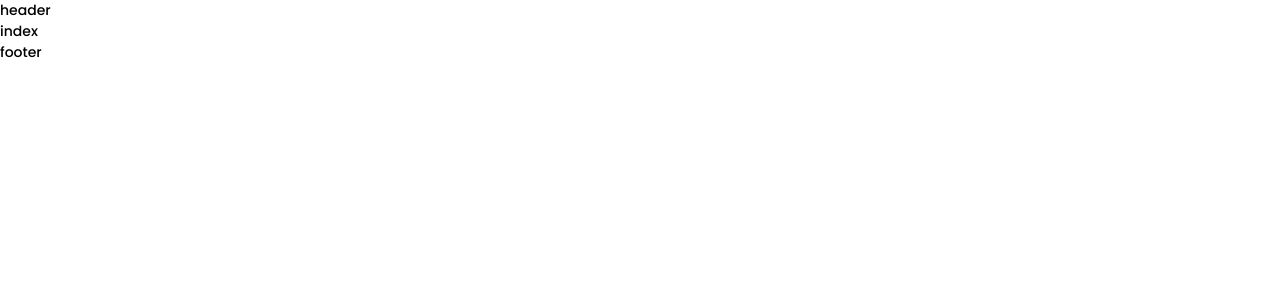
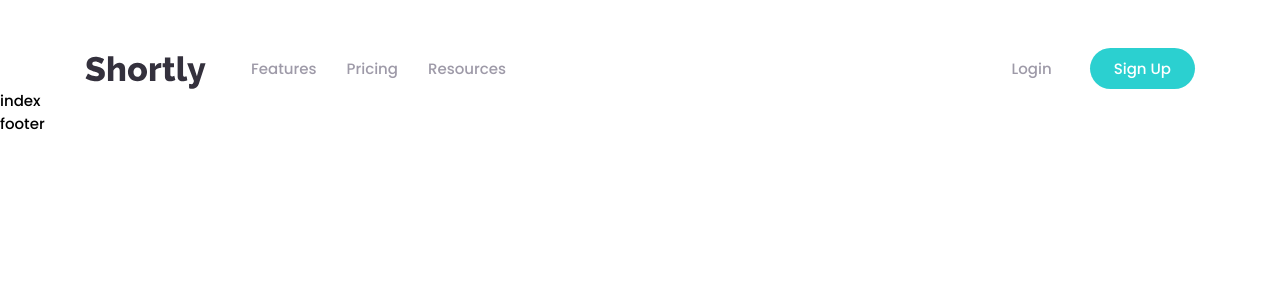
Before and after one commit to pestushka/shortly-test-task, a React (Create React App) app: page / in a window 1280 px wide. Shown: the top 300 px of the page. Built offline with nearby package versions, Linux system fonts and the light colour scheme.

Commit message:
Create header with button and section components.

```diff
--- a/src/GlobalStyle.js
+++ b/src/GlobalStyle.js
@@ -362,6 +362,7 @@ const GlobalStyle = createGlobalStyle`
   body {
     font-family: Poppins, sans-serif;
     font-weight: 500;
+    font-size: 15px;
   }
 `
 
--- /dev/null
+++ b/src/components/atoms/Button/index.js
@@ -0,0 +1,6 @@
+import React from 'react'
+import { Wrapper } from './styles'
+
+const Button = ({ children, ...props }) => <Wrapper {...props}>{children}</Wrapper>
+
+export default Button
--- /dev/null
+++ b/src/components/atoms/Button/styles.js
@@ -0,0 +1,16 @@
+import styled from 'styled-components'
+import { color, defaultTransition } from 'config/theme'
+
+export const Wrapper = styled.div`
+  background: ${color.accent};
+  border-radius: 28px;
+  font-size: 20px;
+  color: ${color.white};
+  padding: 8px 24px;
+  cursor: pointer;
+  ${defaultTransition}
+
+  &:hover {
+    background: ${color.accent_hover};
+  }
+`
--- /dev/null
+++ b/src/components/atoms/Section/index.js
@@ -0,0 +1,10 @@
+import React from 'react'
+import { Content } from './styles'
+
+const Section = ({ children }) => (
+  <section>
+    <Content>{children}</Content>
+  </section>
+)
+
+export default Section
--- /dev/null
+++ b/src/components/atoms/Section/styles.js
@@ -0,0 +1,7 @@
+import styled from 'styled-components'
+
+export const Content = styled.div`
+  max-width: 1158px;
+  padding: 0 24px;
+  margin: 0 auto;
+`
--- a/src/components/organisms/Header/index.js
+++ b/src/components/organisms/Header/index.js
@@ -1,5 +1,41 @@
 import React from 'react'
+import { Wrapper, LogoWrapper, Logo, MenuWrapper, Menu, Link, ButtonWrapper } from './styles'
+import Section from 'components/atoms/Section'
 
-const Header = () => <header>header</header>
+const menuLinks = [
+  {
+    name: 'Features',
+    url: '/',
+  },
+  {
+    name: 'Pricing',
+    url: '/',
+  },
+  {
+    name: 'Resources',
+    url: '/',
+  },
+]
+
+const Header = () => (
+  <Section>
+    <Wrapper>
+      <LogoWrapper href="/">
+        <Logo />
+      </LogoWrapper>
+      <MenuWrapper>
+        <Menu>
+          {menuLinks.map(({ name, url }) => (
+            <Link href={url} key={name}>
+              {name}
+            </Link>
+          ))}
+        </Menu>
+        <Link href="/">Login</Link>
+        <ButtonWrapper>Sign Up</ButtonWrapper>
+      </MenuWrapper>
+    </Wrapper>
+  </Section>
+)
 
 export default Header
--- /dev/null
+++ b/src/components/organisms/Header/styles.js
@@ -0,0 +1,50 @@
+import styled from 'styled-components'
+import { ReactComponent as LogoIcon } from 'assets/svg/logo.svg'
+import { color, defaultTransition } from 'config/theme'
+import Button from 'components/atoms/Button'
+
+export const Wrapper = styled.div`
+  display: flex;
+  align-items: center;
+  padding-top: 48px;
+`
+
+export const LogoWrapper = styled.a`
+  display: inline-flex;
+  margin-right: 45px;
+  align-self: flex-end;
+`
+
+export const Logo = styled(LogoIcon)`
+  fill: ${color.dark};
+`
+
+export const MenuWrapper = styled.div`
+  display: flex;
+  align-items: center;
+  flex-grow: 1;
+`
+
+export const Menu = styled.div`
+  margin-right: auto;
+`
+
+export const Link = styled.a`
+  color: ${color.gray_dark};
+  ${defaultTransition};
+  cursor: pointer;
+
+  &:not(:last-of-type) {
+    margin-right: 30px;
+  }
+
+  &:hover {
+    color: ${color.dark};
+  }
+`
+
+export const ButtonWrapper = styled(Button)`
+  font-size: 15px;
+  padding: 9px 24px;
+  margin-left: 38px;
+`
--- a/src/config/theme.js
+++ b/src/config/theme.js
@@ -1 +1,12 @@
-export const theme = {}
+export const color = {
+  dark: '#34313D',
+  main_dark: '#3A3054',
+  main: '#4B3F6B',
+  gray_dark: '#9E9AA8',
+  gray: '#EFF1F7',
+  accent: '#2BD0D0',
+  accent_hover: '#9AE3E3',
+  white: '#FFFFFF',
+}
+
+export const defaultTransition = 'transition: all 0.3s ease'
```
Also changed, not shown: src/assets/svg/logo.svg (added).
